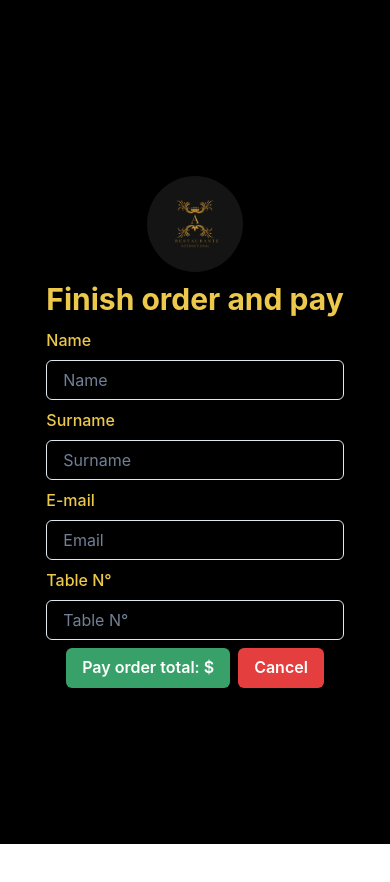
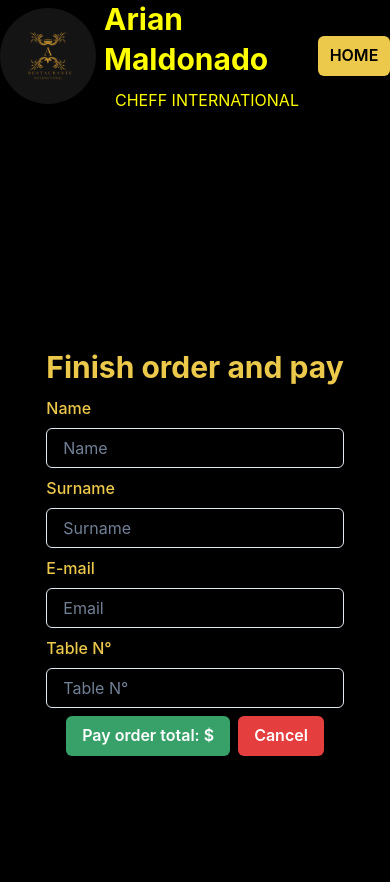
Before and after one commit to cintyy73/e-commerce, a React (Vite) app: page /checkout in a window 390 px wide. Shown: the top 882 px of the page. Before the commit the page ends 844 px from the top, so only its background shows below. Built offline with nearby package versions, Linux system fonts and the light colour scheme; no server answers.

Commit message:
Agrego layout_checkout, corrijo responsive

```diff
--- a/src/App.jsx
+++ b/src/App.jsx
@@ -9,6 +9,7 @@ import CityDetails from './pages/CityDetails'
 import NotFound from './pages/NotFound'
 import Login from './pages/auth/Login'
 import CheckOut from './pages/CheckOut'
+import LayoutAccount from './pages/Account/LayoutAccount'
 
 function App() {
   return (
@@ -23,7 +24,9 @@ function App() {
       <Route path="/menu" element={<Menu />} />
       <Route path="/register" element={<Register />} />
       <Route path="/login" element={<Login />} />
-      <Route path="/checkout" element={<CheckOut />} />
+      <Route element={<LayoutAccount />}>
+        <Route path="/checkout" element={<CheckOut />} />
+      </Route>
       <Route path="*" element={<NotFound />} />
     </Routes>
   )
--- a/src/components/Header.jsx
+++ b/src/components/Header.jsx
@@ -12,7 +12,7 @@ import {
   Text,
   VStack,
 } from '@chakra-ui/react'
-import { Link, NavLink } from 'react-router-dom'
+import { NavLink } from 'react-router-dom'
 import logo from 'assets/favicon.png'
 import Order from './Order'
 import { useContext } from 'react'
@@ -61,7 +61,7 @@ const Header = () => {
                 My account
               </MenuButton>
               <MenuList background="black">
-                <MenuItem background="black" as={Link} to="/order">
+                <MenuItem background="black">
                   <MyAccount />
                 </MenuItem>
 
--- a/src/components/Order.jsx
+++ b/src/components/Order.jsx
@@ -111,6 +111,16 @@ const Order = () => {
                 <Text w="55%">Total </Text>
 
                 <Text w="45%">$ {total}</Text>
+                <IconButton
+                  size="lg"
+                  colorScheme="black"
+                  onClick={() => {
+                    console.log(order)
+                    emptyOrder()
+                    console.log(order)
+                  }}
+                  icon={<DeleteIcon />}
+                />
               </HStack>
 
               <Button
@@ -126,16 +136,6 @@ const Order = () => {
               >
                 Order and pay $87870870
               </Button>
-              <IconButton
-                size="lg"
-                colorScheme="black"
-                onClick={() => {
-                  console.log(order)
-                  emptyOrder()
-                  console.log(order)
-                }}
-                icon={<DeleteIcon />}
-              />
             </VStack>
           </ModalFooter>
         </ModalContent>
--- a/src/context/UserContext.jsx
+++ b/src/context/UserContext.jsx
@@ -29,7 +29,6 @@ export const UserProvider = ({ children }) => {
       data.password
     )
     const user = userCredential.user
-    // setUser(user)
     console.log(user)
   }
 
--- /dev/null
+++ b/src/pages/Account/LayoutAccount.jsx
@@ -0,0 +1,29 @@
+import { NavLink, Outlet } from 'react-router-dom'
+
+import { Avatar, Button, HStack, Heading, Text, VStack } from '@chakra-ui/react'
+import logo from 'assets/favicon.png'
+const LayoutAccount = () => {
+  return (
+    <VStack bg="black">
+      <HStack
+        bg="black"
+        color="yellow"
+        w="100%"
+        justifyContent="space-evenly"
+        alignItems="center"
+      >
+        <Avatar size="xl" name="logo resto" src={logo} />
+        <VStack>
+          <Heading>Arian Maldonado</Heading>
+          <Text>CHEFF INTERNATIONAL</Text>
+        </VStack>
+        <Button to="/" as={NavLink} colorScheme="yellow">
+          HOME
+        </Button>
+      </HStack>
+
+      <Outlet />
+    </VStack>
+  )
+}
+export default LayoutAccount
--- a/src/pages/CheckOut.jsx
+++ b/src/pages/CheckOut.jsx
@@ -146,7 +146,6 @@ const CheckOut = () => {
       color="yellow.400"
     >
       <VStack>
-        <Avatar size="xl" name="logo resto" src={logo} />
         <Heading>Finish order and pay</Heading>
         <FormControl
         // isInvalid={errors.name}
--- a/src/pages/NotFound.jsx
+++ b/src/pages/NotFound.jsx
@@ -1,8 +1,10 @@
-import { VStack, Heading, Text, Center, Avatar } from '@chakra-ui/react'
-import { Link } from 'react-router-dom'
+import { VStack, Heading, Text, Center, Avatar, Link } from '@chakra-ui/react'
+import { useNavigate } from 'react-router-dom'
 import logo from 'assets/favicon.png'
 
 const NotFound = () => {
+  const navigate = useNavigate()
+  const returnPage = () => navigate(-1)
   return (
     <Center height="100vh" backgroundColor="black" color="yellow.200">
       <VStack>
@@ -11,10 +13,9 @@ const NotFound = () => {
         <Heading>Return </Heading>
         <Avatar
           as={Link}
-          to="/"
+          onClick={returnPage}
           size="xl"
           name="logo resto"
-          // src="./src/assets/favicon.png"
           src={logo}
         />
       </VStack>
--- a/src/pages/auth/Login.jsx
+++ b/src/pages/auth/Login.jsx
@@ -90,7 +90,7 @@ import {
   Avatar,
   FormErrorMessage,
 } from '@chakra-ui/react'
-import { NavLink } from 'react-router-dom'
+import { NavLink, useNavigate } from 'react-router-dom'
 import { useContext, useState } from 'react'
 import { UserContext } from 'context/UserContext'
 import { useForm } from 'react-hook-form'
@@ -98,34 +98,31 @@ import { validateEmail, validatePassword } from '../../utils/validation'
 import logo from 'assets/favicon.png'
 
 const Login = () => {
+  const [isError, setIsError] = useState(false)
+  const navigate = useNavigate()
+  const { loginUser } = useContext(UserContext)
   const {
     register,
     handleSubmit,
     formState: { errors },
   } = useForm()
-  console.log(errors)
-  const { loginUser, isLogin } = useContext(UserContext)
-  const [isError, setIsError] = useState(false)
 
   const onSubmitlogin = async (data) => {
     try {
       await loginUser(data)
-      console.log(isLogin)
       setIsError(true)
-      console.log(isError)
+      navigate('/')
     } catch (error) {
       setIsError(true)
       const errorCode = error.code
       const errorMessage = error.message
       console.log(errorCode)
       console.log(errorMessage)
-      console.log(isError)
     }
   }
   return (
     <form onSubmit={handleSubmit(onSubmitlogin)}>
-      {isLogin && <Text>usuario logueado //redirigir a home</Text>}
-      {!isLogin && (
+      {/* {!isLogin && ( */}
       <Center
         paddingTop={5}
         gap="4"
@@ -174,7 +171,7 @@ const Login = () => {
           </ButtonGroup>
         </VStack>
       </Center>
-      )}
+      {/* )} */}
     </form>
   )
 }
--- a/src/pages/auth/Register.jsx
+++ b/src/pages/auth/Register.jsx
@@ -115,7 +115,7 @@ import {
   VStack,
 } from '@chakra-ui/react'
 // import { useForm } from '../../hooks/useForm'
-import { Link, NavLink } from 'react-router-dom'
+import { Link, NavLink, useNavigate } from 'react-router-dom'
 import logo from 'assets/favicon.png'
 import { useContext, useState } from 'react'
 import { UserContext } from 'context/UserContext'
@@ -128,6 +128,8 @@ import {
 } from '../../utils/validation'
 
 const Register = () => {
+  const navigate = useNavigate()
+
   const [isRegister, setIsRegister] = useState(false)
   const {
     register,
@@ -139,7 +141,7 @@ const Register = () => {
     try {
       registerUser(data)
       setIsRegister(true)
-      console.log('no entra en error')
+      navigate('/login')
     } catch (error) {
       setIsRegister(false)
 
```
Lines whose indentation alone changed are shown as unchanged.
